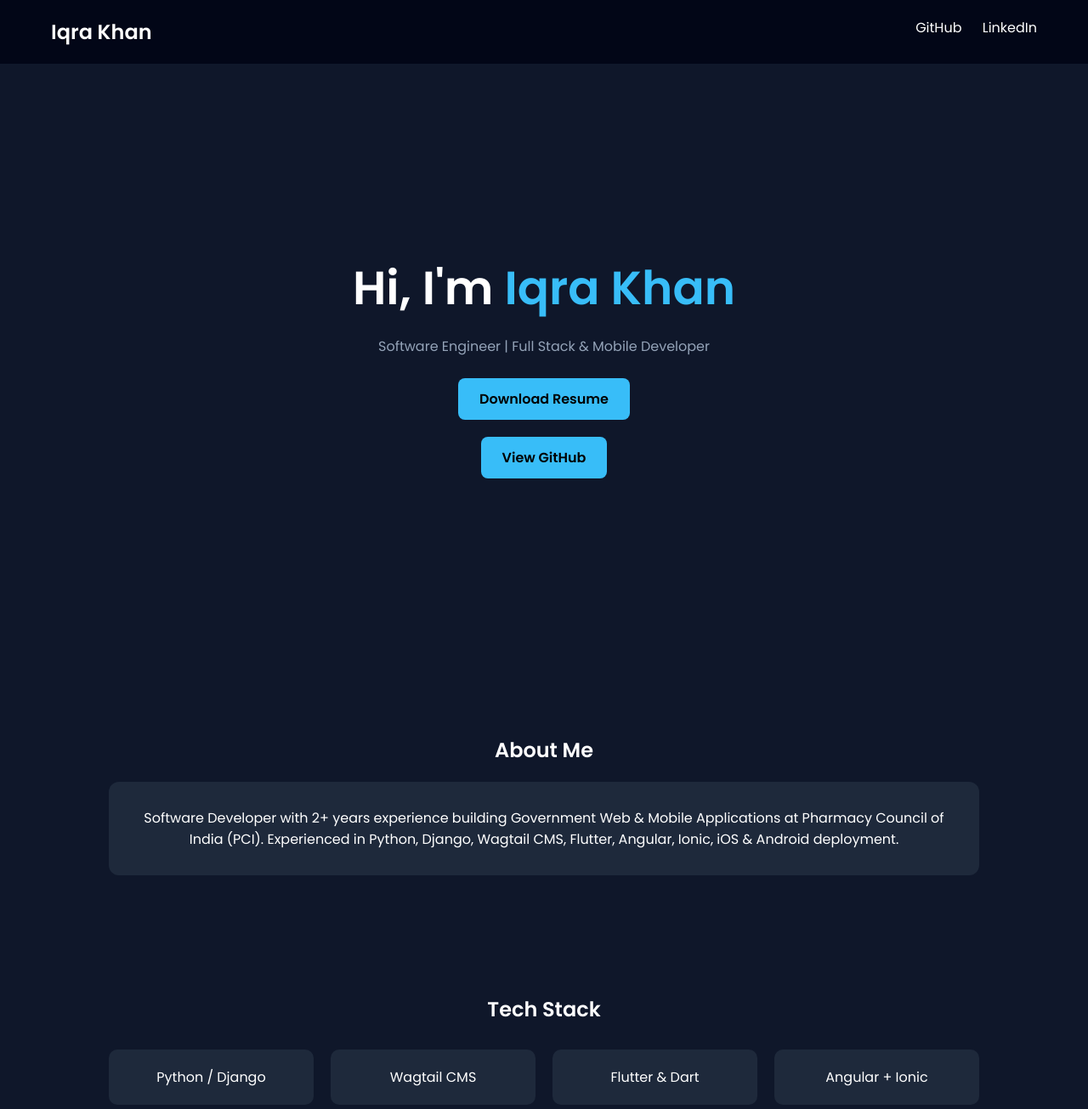
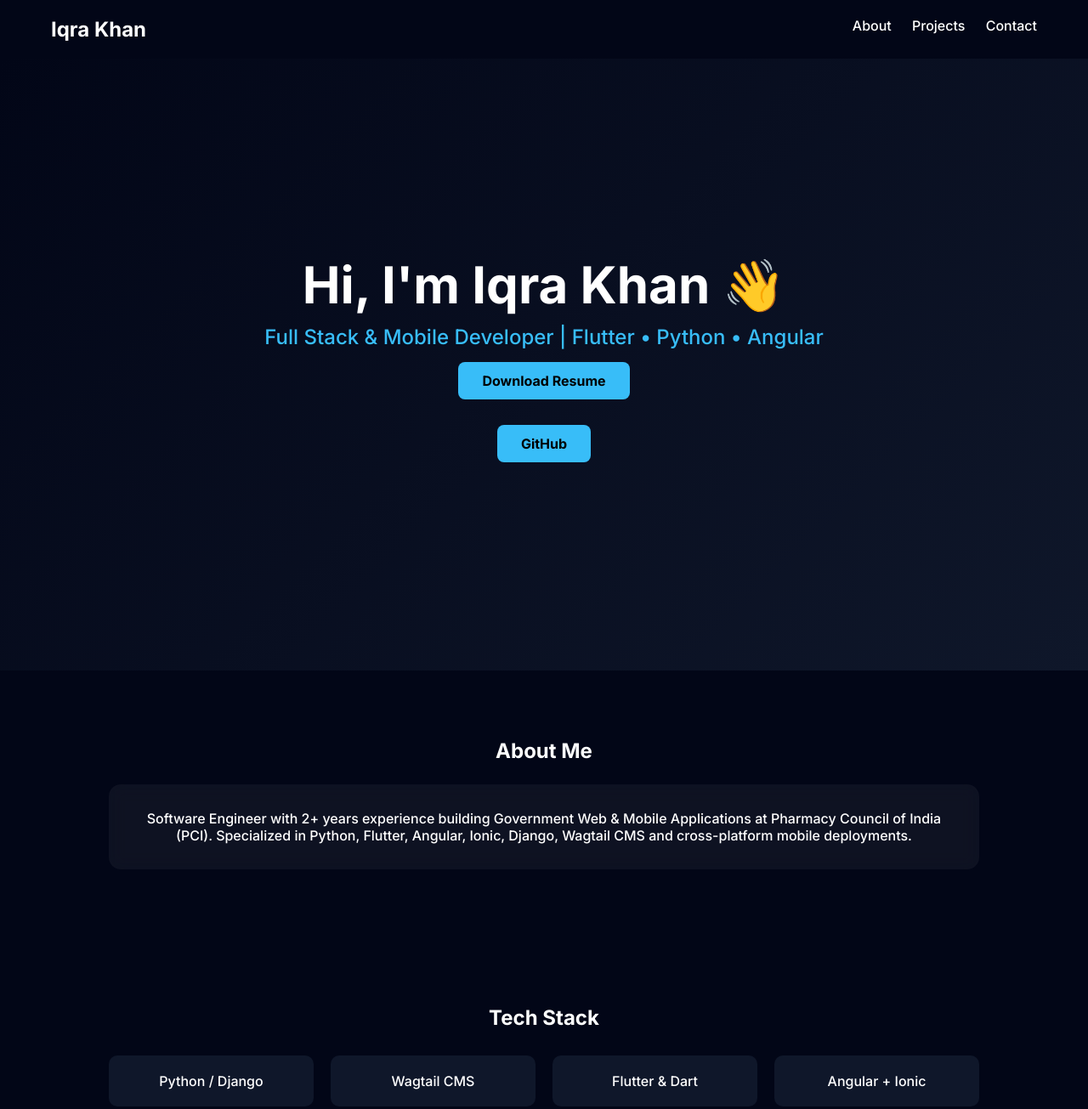
Before and after one commit to IqraOg/IqraOg.github.io, a plain HTML site: page index.html in a window 1280 px wide. Shown: the top 1305 px of the page at 85% size. Drawn offline with Linux system fonts and the light colour scheme.

Commit message:
Update styles and content in index.html

```diff
--- a/index.html
+++ b/index.html
@@ -5,7 +5,7 @@
 <meta name="viewport" content="width=device-width, initial-scale=1.0">
 <title>Iqra Khan | Software Engineer</title>
 
-<link href="https://fonts.googleapis.com/css2?family=Poppins:wght@300;400;600&display=swap" rel="stylesheet">
+<link href="https://fonts.googleapis.com/css2?family=Inter:wght@300;500;700&display=swap" rel="stylesheet">
 
 <style>
 
@@ -13,11 +13,12 @@
 margin:0;
 padding:0;
 box-sizing:border-box;
-font-family:Poppins;
+font-family:Inter;
+scroll-behavior:smooth;
 }
 
 body{
-background:#0f172a;
+background:#020617;
 color:white;
 }
 
@@ -27,12 +28,14 @@ display:flex;
 justify-content:space-between;
 padding:20px 60px;
 background:#020617;
+position:sticky;
+top:0;
 }
 
 nav a{
 color:white;
+margin-left:20px;
 text-decoration:none;
-margin-left:20px;
 }
 
 /* HERO */
@@ -43,46 +46,46 @@ flex-direction:column;
 justify-content:center;
 align-items:center;
 text-align:center;
+background:linear-gradient(135deg,#020617,#0f172a);
 }
 
 .hero h1{
-font-size:55px;
+font-size:60px;
 }
 
-.hero span{
+.typing{
 color:#38bdf8;
-}
-
-.hero p{
-color:#94a3b8;
-margin:15px;
+font-size:24px;
+margin-top:10px;
 }
 
 .btn{
 background:#38bdf8;
-padding:12px 25px;
+color:black;
+padding:12px 28px;
 border-radius:8px;
 text-decoration:none;
-color:black;
+margin:15px;
+display:inline-block;
 font-weight:bold;
-margin:10px;
-display:inline-block;
 }
 
 /* SECTION */
 section{
-padding:70px 10%;
+padding:80px 10%;
 text-align:center;
 }
 
+/* GLASS CARD */
 .card{
-background:#1e293b;
+background:rgba(255,255,255,0.05);
+backdrop-filter:blur(10px);
 padding:30px;
-border-radius:12px;
-margin-top:20px;
+border-radius:14px;
+margin-top:25px;
 }
 
-/* SKILLS GRID */
+/* SKILLS */
 .skills{
 display:grid;
 grid-template-columns:repeat(auto-fit,minmax(200px,1fr));
@@ -91,7 +94,7 @@ margin-top:30px;
 }
 
 .skill{
-background:#1e293b;
+background:#0f172a;
 padding:20px;
 border-radius:10px;
 }
@@ -100,26 +103,26 @@ border-radius:10px;
 .projects{
 display:grid;
 grid-template-columns:repeat(auto-fit,minmax(300px,1fr));
-gap:20px;
+gap:25px;
 margin-top:30px;
 }
 
 .project{
-background:#1e293b;
+background:#0f172a;
 padding:25px;
 border-radius:12px;
-transition:0.3s;
+transition:.3s;
 }
 
 .project:hover{
 transform:translateY(-10px);
+box-shadow:0 0 20px #38bdf8;
 }
 
 /* FOOTER */
 footer{
-background:#020617;
+text-align:center;
 padding:20px;
-text-align:center;
 color:#94a3b8;
 }
 
@@ -131,24 +134,25 @@ color:#94a3b8;
 <nav>
 <h2>Iqra Khan</h2>
 <div>
-<a href="https://github.com/IqraOg">GitHub</a>
-<a href="#">LinkedIn</a>
+<a href="#about">About</a>
+<a href="#projects">Projects</a>
+<a href="#contact">Contact</a>
 </div>
 </nav>
 
 <div class="hero">
-<h1>Hi, I'm <span>Iqra Khan</span></h1>
-<p>Software Engineer | Full Stack & Mobile Developer</p>
+<h1>Hi, I'm Iqra Khan 👋</h1>
+<div class="typing" id="typing"></div>
 
 <a class="btn" href="#">Download Resume</a>
-<a class="btn" href="https://github.com/IqraOg">View GitHub</a>
+<a class="btn" href="https://github.com/IqraOg">GitHub</a>
 </div>
 
-<section>
+<section id="about">
 <h2>About Me</h2>
 <div class="card">
-Software Developer with 2+ years experience building Government Web & Mobile Applications at Pharmacy Council of India (PCI).
-Experienced in Python, Django, Wagtail CMS, Flutter, Angular, Ionic, iOS & Android deployment.
+Software Engineer with 2+ years experience building Government Web & Mobile Applications at Pharmacy Council of India (PCI).
+Specialized in Python, Flutter, Angular, Ionic, Django, Wagtail CMS and cross-platform mobile deployments.
 </div>
 </section>
 
@@ -166,31 +170,31 @@ Experienced in Python, Django, Wagtail CMS, Flutter, Angular, Ionic, iOS & Andro
 
 </section>
 
-<section>
+<section id="projects">
 <h2>Projects</h2>
 
 <div class="projects">
 
 <div class="project">
 <h3>PCI Inspection Application</h3>
-<p>Hybrid mobile inspection system built using Angular, Ionic and Tailwind CSS.</p>
+<p>Inspection workflow mobile application using Angular, Ionic & Tailwind.</p>
 </div>
 
 <div class="project">
 <h3>PCI Signature Application</h3>
-<p>Digital approval and verification workflow system.</p>
+<p>Digital approval and verification system.</p>
 </div>
 
 <div class="project">
 <h3>PCI Website</h3>
-<p>Government CMS website developed using Django & Wagtail.</p>
+<p>Government CMS website built using Django & Wagtail CMS.</p>
 </div>
 
 </div>
 
 </section>
 
-<section>
+<section id="contact">
 <h2>Contact</h2>
 <div class="card">
 Email: yourmail@email.com <br><br>
@@ -202,5 +206,18 @@ GitHub: github.com/IqraOg
 © 2026 Iqra Khan | Software Engineer
 </footer>
 
+<script>
+const text="Full Stack & Mobile Developer | Flutter • Python • Angular";
+let i=0;
+function typing(){
+if(i<text.length){
+document.getElementById("typing").innerHTML+=text.charAt(i);
+i++;
+setTimeout(typing,60);
+}
+}
+typing();
+</script>
+
 </body>
 </html>
```
